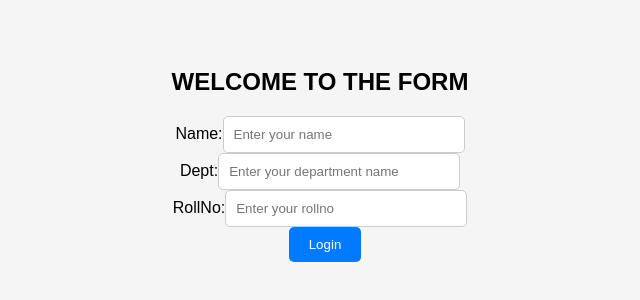
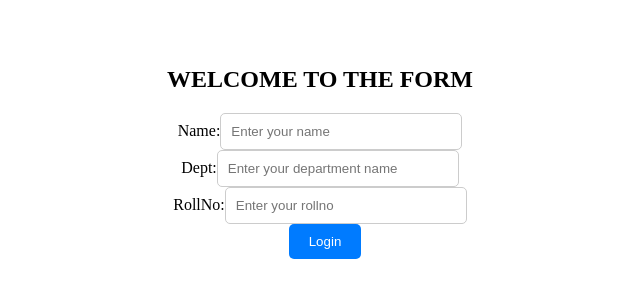
Before and after one commit to SHINSMOHANAN/rjs-p11, a React app: page / in a window 1280 px wide. Shown: the part 124-424 px from the top of the page, without its empty margins (320-960 px from the left). Built offline with nearby package versions, Linux system fonts and the light colour scheme.

Commit message:
Update App.css

```diff
--- a/src/App.css
+++ b/src/App.css
@@ -1,4 +1,4 @@
-body {
+ody {
   margin: 0;
   font-family: Arial, sans-serif;
   background-color: #f5f5f5;
```
